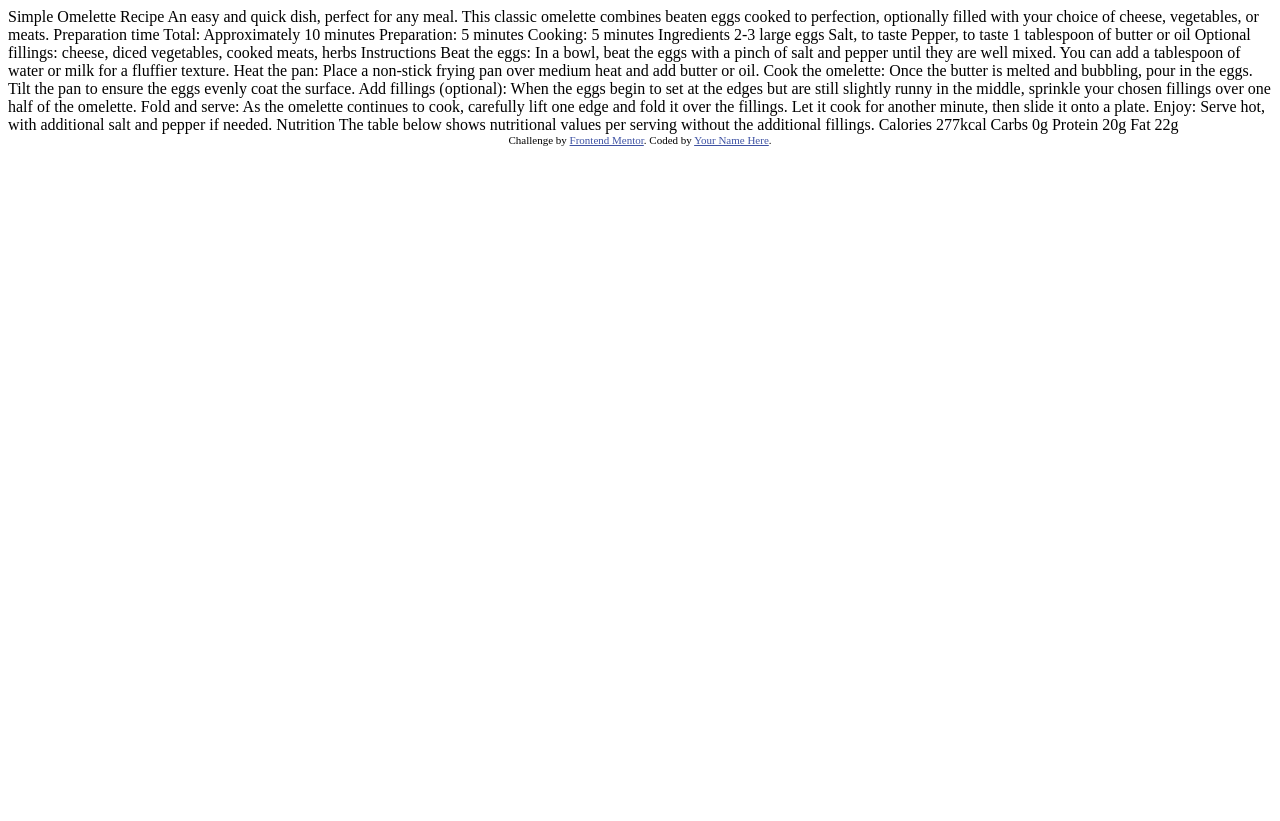
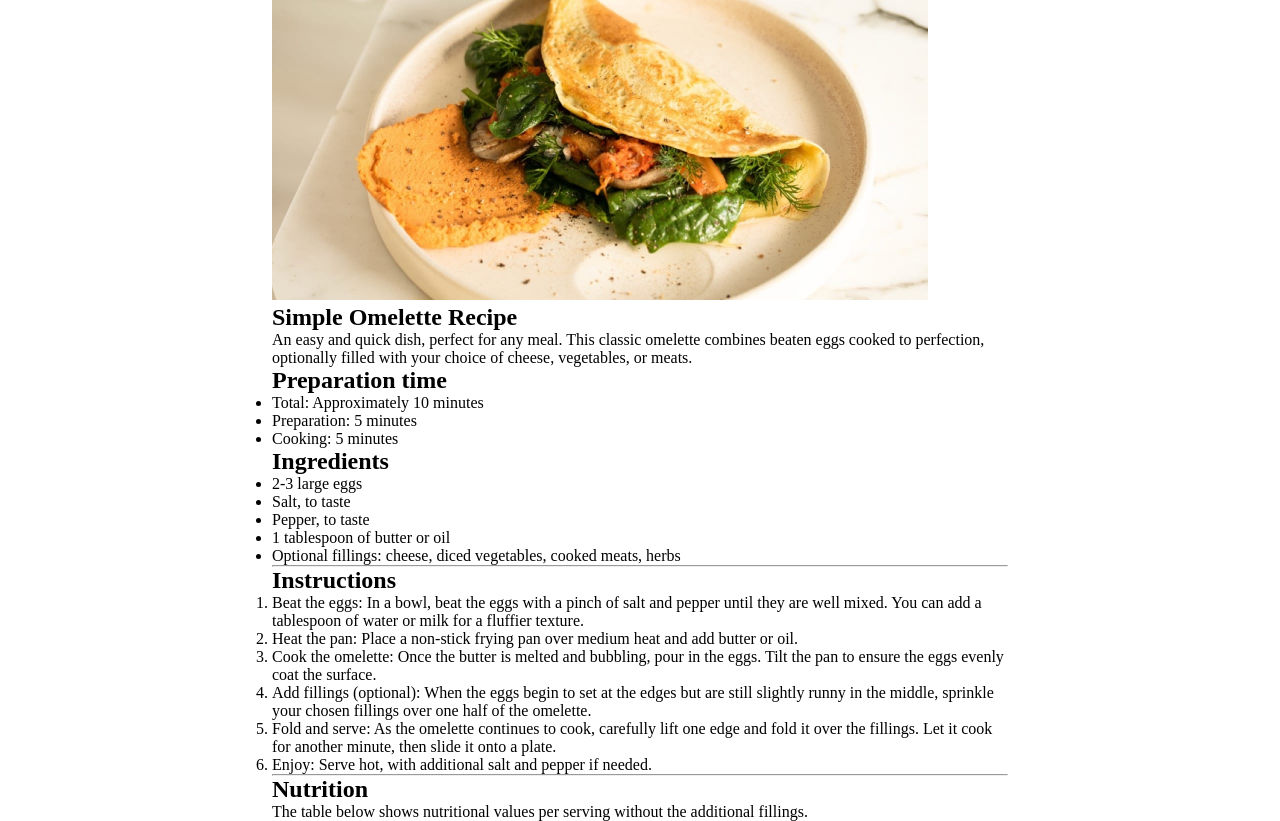
Before and after one commit to JoaoVictodev/recipe-page, a plain HTML site: page index.html in a window 1280 px wide. Before the commit the page ends 800 px from the top, so only its background shows below. Drawn offline with Linux system fonts and the light colour scheme.

Commit message:
initial structure

```diff
--- a/index.html
+++ b/index.html
@@ -1,63 +1,116 @@
 <!DOCTYPE html>
 <html lang="en">
   <head>
-  <meta charset="UTF-8">
-  <meta name="viewport" content="width=device-width, initial-scale=1.0"> <!-- displays site properly based on user's device -->
+    <meta charset="UTF-8" />
+    <meta name="viewport" content="width=device-width, initial-scale=1.0" />
+    <!-- displays site properly based on user's device -->
 
-  <link rel="icon" type="image/png" sizes="32x32" href="./assets/images/favicon-32x32.png">
+    <link
+      rel="icon"
+      type="image/png"
+      sizes="32x32"
+      href="./assets/images/favicon-32x32.png"
+    />
 
     <title>Frontend Mentor | Recipe page</title>
 
     <!-- Feel free to remove these styles or customise in your own stylesheet 👍 -->
     <style>
-    .attribution { font-size: 11px; text-align: center; }
-    .attribution a { color: hsl(228, 45%, 44%); }
+      .attribution {
+        font-size: 11px;
+        text-align: center;
+      }
+      .attribution a {
+        color: hsl(228, 45%, 44%);
+      }
     </style>
+    <link rel="stylesheet" href="./src/style.css" />
+    <link rel="preconnect" href="https://fonts.googleapis.com" />
+    <link rel="preconnect" href="https://fonts.gstatic.com" crossorigin />
+    <link
+      href="https://fonts.googleapis.com/css2?family=Outfit:wght@100..900&family=Young+Serif&display=swap"
+      rel="stylesheet"
+    />
   </head>
   <body>
+    <section class="page-container">
+      <figure class="container">
+        <img src="./assets/images/image-omelette.jpeg" alt="" />
+      </figure>
 
-  Simple Omelette Recipe
+      <h1>Simple Omelette Recipe</h1>
+      <p>
+        An easy and quick dish, perfect for any meal. This classic omelette
+        combines beaten eggs cooked to perfection, optionally filled with your
+        choice of cheese, vegetables, or meats.
+      </p>
 
-  An easy and quick dish, perfect for any meal. This classic omelette combines beaten eggs cooked
-  to perfection, optionally filled with your choice of cheese, vegetables, or meats.
+      <article>
+        <h2>Preparation time</h2>
+        <ul>
+          <li>Total: Approximately 10 minutes</li>
+          <li>Preparation: 5 minutes</li>
+          <li>Cooking: 5 minutes</li>
+        </ul>
+      </article>
+      <article>
+        <h2>Ingredients</h2>
+        <ul>
+          <li>2-3 large eggs</li>
+          <li>Salt, to taste</li>
+          <li>Pepper, to taste</li>
+          <li>1 tablespoon of butter or oil</li>
+          <li>
+            Optional fillings: cheese, diced vegetables, cooked meats, herbs
+          </li>
+        </ul>
+      </article>
+      <hr />
+      <article>
+        <h2>Instructions</h2>
+        <ol>
+          <li>
+            Beat the eggs: In a bowl, beat the eggs with a pinch of salt and
+            pepper until they are well mixed. You can add a tablespoon of water
+            or milk for a fluffier texture.
+          </li>
 
-  Preparation time
+          <li>
+            Heat the pan: Place a non-stick frying pan over medium heat and add
+            butter or oil.
+          </li>
 
-  Total: Approximately 10 minutes
-  Preparation: 5 minutes
-  Cooking: 5 minutes
+          <li>
+            Cook the omelette: Once the butter is melted and bubbling, pour in
+            the eggs. Tilt the pan to ensure the eggs evenly coat the surface.
+          </li>
+          <li>
+            Add fillings (optional): When the eggs begin to set at the edges but
+            are still slightly runny in the middle, sprinkle your chosen
+            fillings over one half of the omelette.
+          </li>
 
-  Ingredients
+          <li>
+            Fold and serve: As the omelette continues to cook, carefully lift
+            one edge and fold it over the fillings. Let it cook for another
+            minute, then slide it onto a plate.
+          </li>
 
-  2-3 large eggs
-  Salt, to taste
-  Pepper, to taste
-  1 tablespoon of butter or oil
-  Optional fillings: cheese, diced vegetables, cooked meats, herbs
+          <li>Enjoy: Serve hot, with additional salt and pepper if needed.</li>
+        </ol>
+      </article>
+      <hr />
+      <article>
+        <h2>Nutrition</h2>
 
-  Instructions
+        <p>
+          The table below shows nutritional values per serving without the
+          additional fillings.
+        </p>
+      </article>
+    </section>
 
-  Beat the eggs: In a bowl, beat the eggs with a pinch of salt and pepper until they are well mixed.
-  You can add a tablespoon of water or milk for a fluffier texture.
-
-  Heat the pan: Place a non-stick frying pan over medium heat and add butter or oil.
-
-  Cook the omelette: Once the butter is melted and bubbling, pour in the eggs. Tilt the pan to ensure
-  the eggs evenly coat the surface.
-
-  Add fillings (optional): When the eggs begin to set at the edges but are still slightly runny in the
-  middle, sprinkle your chosen fillings over one half of the omelette.
-
-  Fold and serve: As the omelette continues to cook, carefully lift one edge and fold it over the
-  fillings. Let it cook for another minute, then slide it onto a plate.
-
-  Enjoy: Serve hot, with additional salt and pepper if needed.
-
-  Nutrition
-
-  The table below shows nutritional values per serving without the additional fillings.
-
-  Calories
+    <!-- Calories
   277kcal
 
   Carbs
@@ -68,10 +121,10 @@
 
   Fat
   22g
-
-  <div class="attribution">
-    Challenge by <a href="https://www.frontendmentor.io?ref=challenge" target="_blank">Frontend Mentor</a>.
-    Coded by <a href="#">Your Name Here</a>.
-  </div>
+   -->
+    <!-- <div class="attribution">
+    Challenge by <a href="https://www.frontendmentor.io?ref=challenge" target="_blank">Frontend Mentor.
+    Coded by <a href="#">Your Name Here.
+  </div> -->
   </body>
 </html>
--- /dev/null
+++ b/src/style.css
@@ -0,0 +1,26 @@
+* {
+  margin: 0;
+  padding: 0;
+  box-sizing: border-box;
+}
+
+.body {
+  display: flex;
+  background: hsl(30, 54%, 90%);
+}
+
+.container {
+  width: 100%;
+  max-width: 656px;
+}
+
+.page-container {
+  width: 100%;
+  max-width: 736px;
+  margin: 0 auto;
+}
+
+img {
+  max-width: 100%;
+  object-fit: contain;
+}
```
Lines whose indentation alone changed are shown as unchanged.
